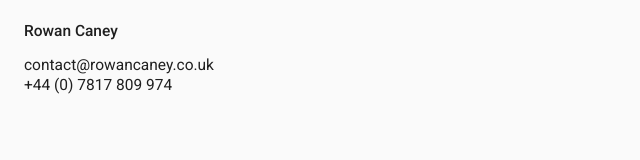
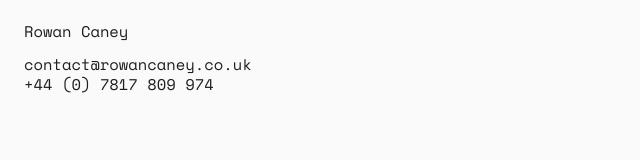
Before and after one commit to stuartcaney/rowancaney.co.uk, a website: page public/index.html in a window 1280 px wide. Shown: the whole page, without its empty margins (0-640 px from the left). Drawn offline with nearby package versions, Linux system fonts and the light colour scheme.

Commit message:
space mono font

```diff
--- a/public/css/style.css
+++ b/public/css/style.css
@@ -91,7 +91,7 @@ html, body {
 }
 
 body {
-  font-family: 'Roboto', sans-serif;
+  font-family: 'Space Mono', monospace;
   line-height: 1;
   -moz-osx-font-smoothing: grayscale;
   -webkit-font-smoothing: antialiased;
--- a/public/index.html
+++ b/public/index.html
@@ -6,7 +6,7 @@
   <meta name="viewport" content="user-scalable=no, width=device-width, initial-scale=1, maximum-scale=1">
 
   <link rel="stylesheet" href="/css/style.css">
-  <link href="https://fonts.googleapis.com/css?family=Roboto:400,500" rel="stylesheet">
+  <link href="https://fonts.googleapis.com/css?family=Space+Mono" rel="stylesheet">
 
   <meta name="format-detection" content="telephone=no">
   <meta name="msapplication-tap-highlight" content="no" />
```
